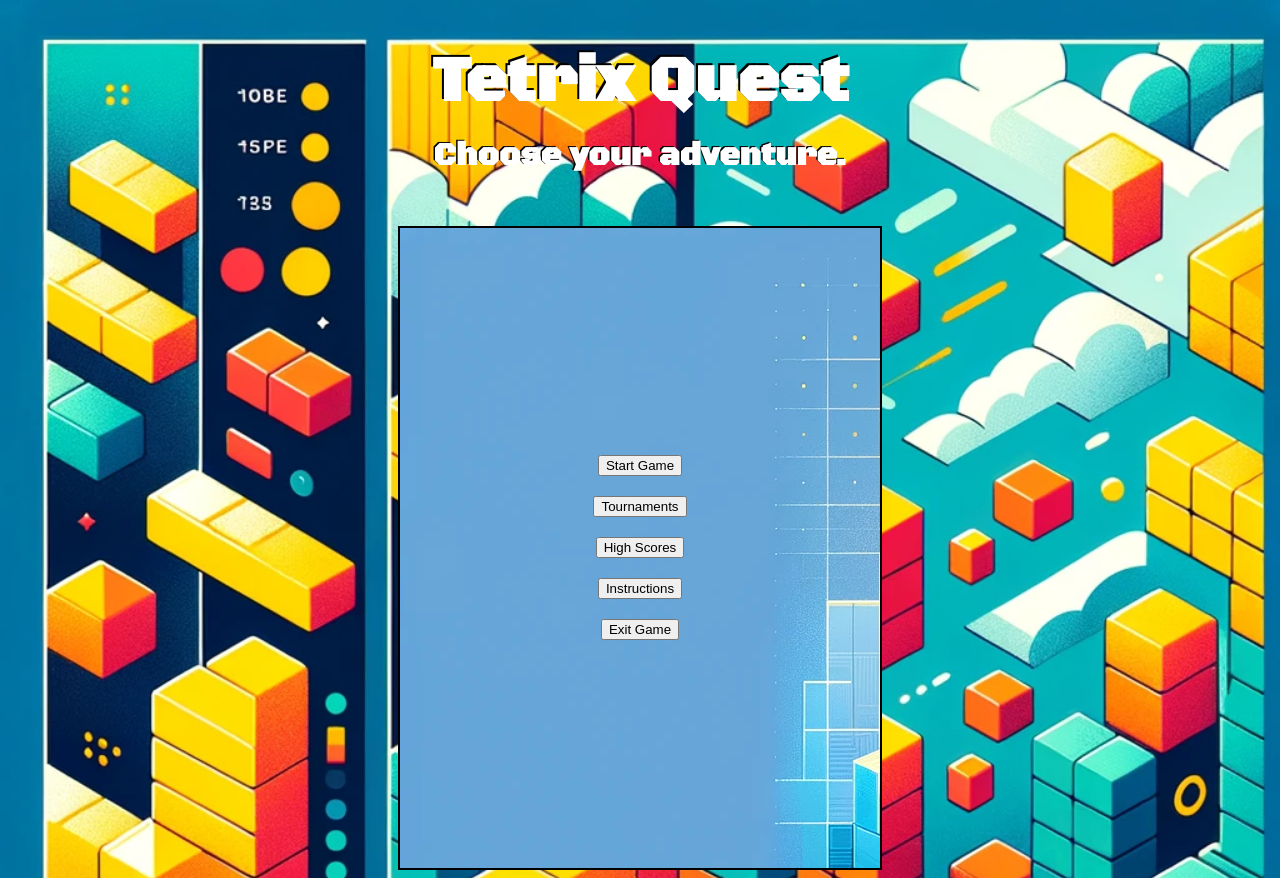
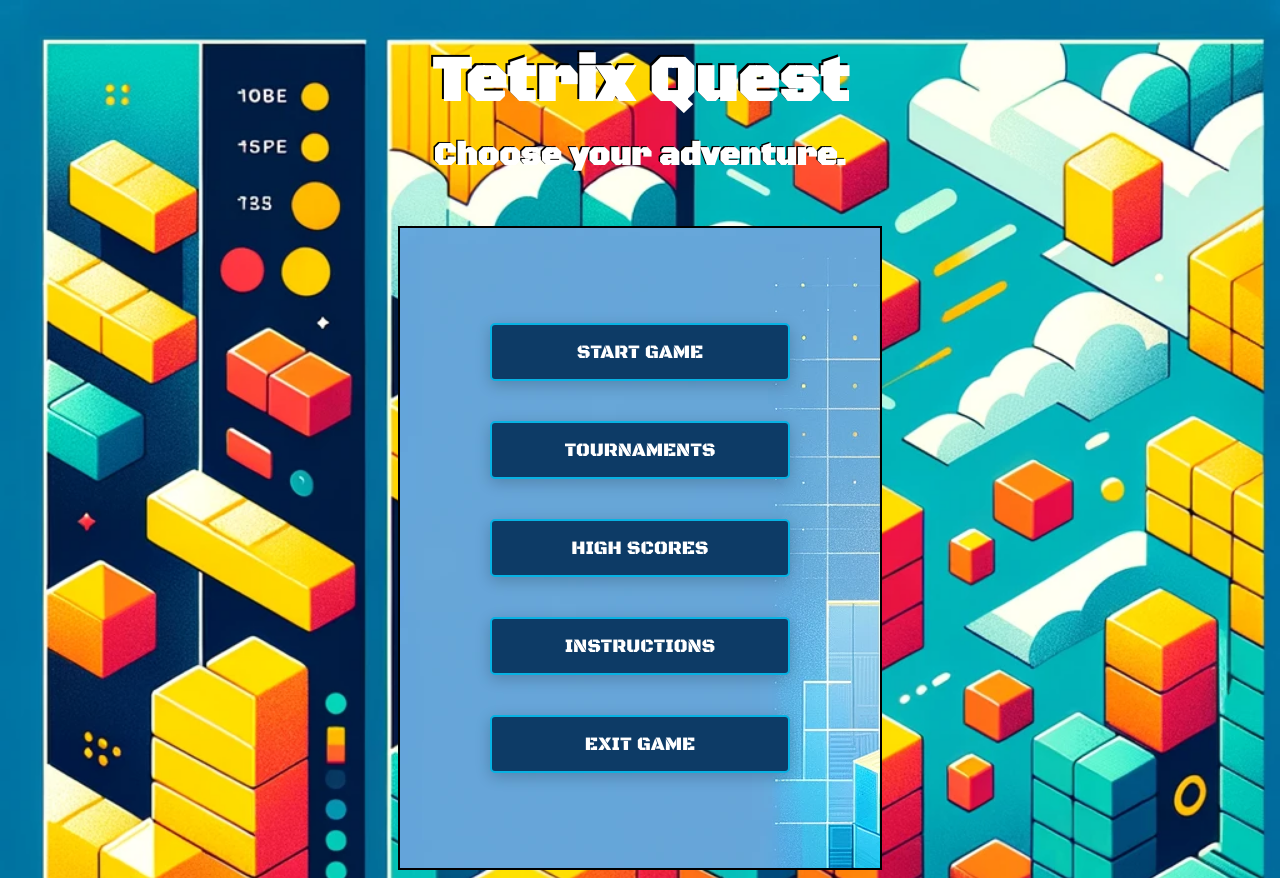
Before and after one commit to sahilsrawat27/dgl209-tetrixquest, a PHP site: page / in a window 1280 px wide. Run offline with PHP 8.4, Linux system fonts and the light colour scheme.

Commit message:
Style the buttons

```diff
--- a/styles.css
+++ b/styles.css
@@ -119,3 +119,38 @@ input[type="date"] {
     background-image: url('images/container.jpg'); /* -- This is an ai generated image from Dall-e --*/
     background-attachment: fixed;
     border: 2px solid #000000
+}
+
+/* Base style for Tetris buttons */
+.tetris-btn {
+    padding: 15px 30px;
+    border: 2px solid #08B2E3;
+    background-color: #0D3B66;
+    color: #FFFFFF;
+    font-family: 'Black Ops One', cursive;
+    font-size: 1.2em;
+    text-transform: uppercase;
+    transition: background-color 0.3s ease, transform 0.3s ease, box-shadow 0.3s ease;
+    cursor: pointer;
+    outline: none;
+    margin: 10px;
+    box-shadow: 0px 4px 15px rgba(0, 0, 0, 0.2);
+    border-radius: 5px;
+    display: block;
+    width: 80%;
+    max-width: 300px;
+}
+
+/* Hover state for Tetris buttons */
+.tetris-btn:hover {
+    background-color: #1177BB;
+    box-shadow: 0px 5px 20px rgba(0, 0, 0, 0.3);
+    transform: translateY(-2px);
+}
+
+/* Active state for Tetris buttons */
+.tetris-btn:active {
+    background-color: #0D3B66;
+    box-shadow: 0px 2px 10px rgba(0, 0, 0, 0.2);
+    transform: translateY(1px);
+}
```
